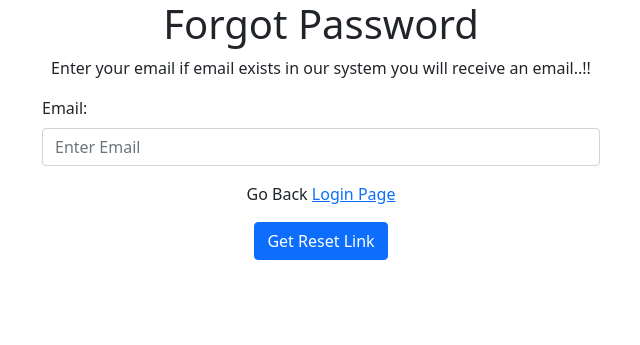
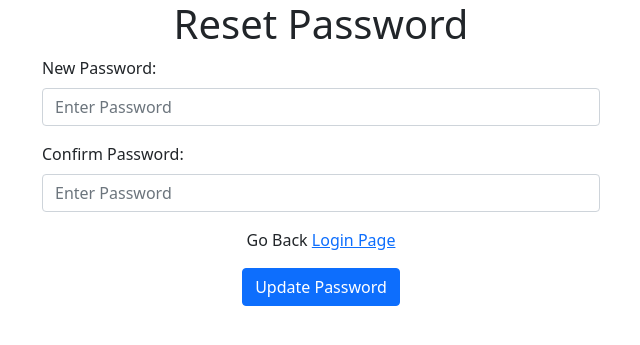
Before and after one commit to shubhamstr/php_login_with_encryption, a PHP site: page /reset_password.php in a window 1280 px wide. Shown: the top 345 px of the page, without its empty margins (319-959 px from the left). Run offline with PHP 8.4, Linux system fonts and the light colour scheme.

Commit message:
reset ui update

```diff
--- a/back.php
+++ b/back.php
@@ -55,7 +55,7 @@ if(isset($_POST['login'])){
 
 
 
-if(isset($_POST['reset'])){
+if(isset($_POST['forgot_pass'])){
     $email = $_POST['email'];
 
     $url1 = 'http://'.$_SERVER['HTTP_HOST'].$_SERVER['PHP_SELF'];
--- a/reset_password.php
+++ b/reset_password.php
@@ -4,26 +4,30 @@
     <meta charset="UTF-8">
     <meta http-equiv="X-UA-Compatible" content="IE=edge">
     <meta name="viewport" content="width=device-width, initial-scale=1.0">
-    <title>Forgot Password</title>
+    <title>Reset Password</title>
     <!-- Latest compiled and minified CSS -->
     <link href="https://cdn.jsdelivr.net/npm/bootstrap@5.1.3/dist/css/bootstrap.min.css" rel="stylesheet">
 
 </head>
 <body>
     <div class="container">
-        <h1 class="text-center">Forgot Password</h1>
-        <p class="text-center">Enter your email if email exists in our system you will receive an email..!!</p>
+        <h1 class="text-center">Reset Password</h1>
         <div class="col-12 col-md-6 offset-md-3">
             <form action="./back.php" method="post" id="userform">
-                <div class="mb-3 mt-3">
-                    <label for="email" class="form-label">Email:</label>
-                    <input type="email" class="form-control" id="email" placeholder="Enter Email" name="email">
+                <div class="mb-3">
+                    <label for="password" class="form-label">New Password:</label>
+                    <input type="password" class="form-control" id="password" placeholder="Enter Password" name="password">
+                    <span class="text-danger" style="font-size:15px;"></span>
+                </div>
+                <div class="mb-3">
+                    <label for="cpassword" class="form-label">Confirm Password:</label>
+                    <input type="password" class="form-control" id="cpassword" placeholder="Enter Password" name="cpassword">
                     <span class="text-danger" style="font-size:15px;"></span>
                 </div>
                 <div class="text-center">
-                    <input type="hidden" name="reset">
+                    <input type="hidden" name="reset_pass">
                     <p>Go Back <a href="login.php">Login Page</a> </p>
-                    <input type="button" value="Get Reset Link" class="btn btn-primary" id="reset">
+                    <input type="button" value="Update Password" class="btn btn-primary" id="reset">
                 </div>
             </form>
         </div>
@@ -46,14 +50,22 @@
         $(document).ready(function () {
             $('#reset').click(function (e) {
                 e.preventDefault();
-                var email = $('#email');
+                var password = $('#password');
+                var cpassword = $('#cpassword');
 
 
-                if(email.val().length == 0){
-                    var err = '*Enter Email';
-                    email.parent('div').find('span').text(err);
+                if(password.val().length == 0){
+                    var err = '*Enter Password';
+                    password.parent('div').find('span').text(err);
+                }else if(cpassword.val().length == 0){
+                    var err = '*Enter Confirm Password';
+                    cpassword.parent('div').find('span').text(err);
+                }else if(cpassword.val() != password.val()){
+                    var err = '*Password does not match..!!';
+                    cpassword.parent('div').find('span').text(err);
                 }else{
-                    email.parent('div').find('span').text("");
+                    password.parent('div').find('span').text("");
+                    cpassword.parent('div').find('span').text("");
                     $('#userform').submit();
                 }
                 console.log(err);
@@ -71,7 +83,7 @@ if($_GET['success']== 1){
     ?>
 
 <script type="text/javascript">
-swal("DONE!", "Requested Reset Link Successfully", "success");
+swal("DONE!", "Password Updated Successfully", "success");
 </script>
 <?php
 }
@@ -79,5 +91,19 @@ swal("DONE!", "Requested Reset Link Successfully", "success");
 }
 ?>
 
+
+<?php
+if(isset($_GET['error'])){
+    if($_GET['error']== 1){
+        ?>
+    <script type="text/javascript">
+    swal("OOPS!", "Something Error!!", "error");
+    </script>
+    <?php
+    }
+
+}
+?>
+
 </body>
 </html>
```
Also changed, not shown: forgot_password.php (added, +83 -0 lines).
